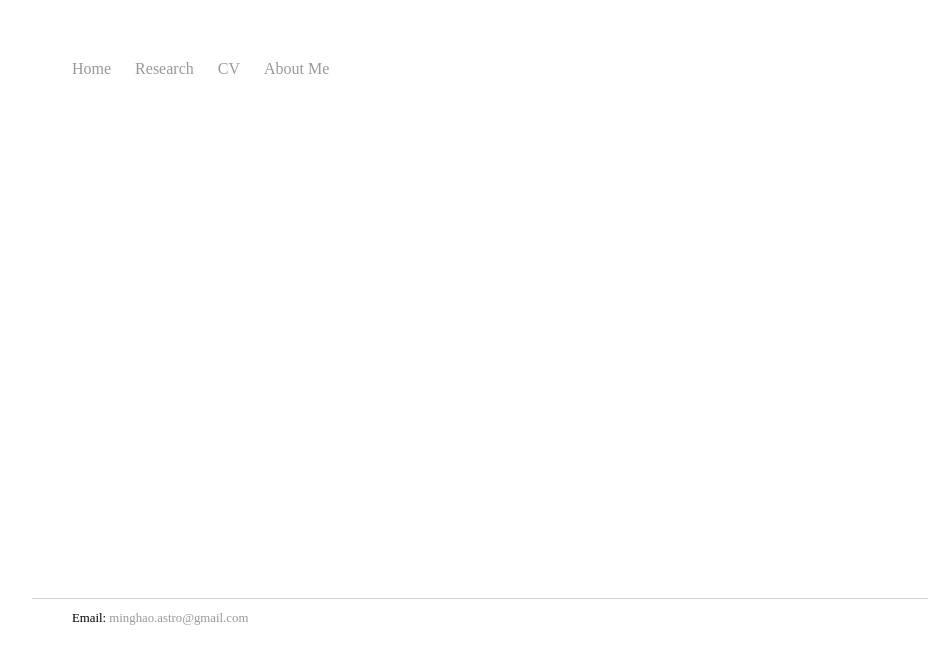
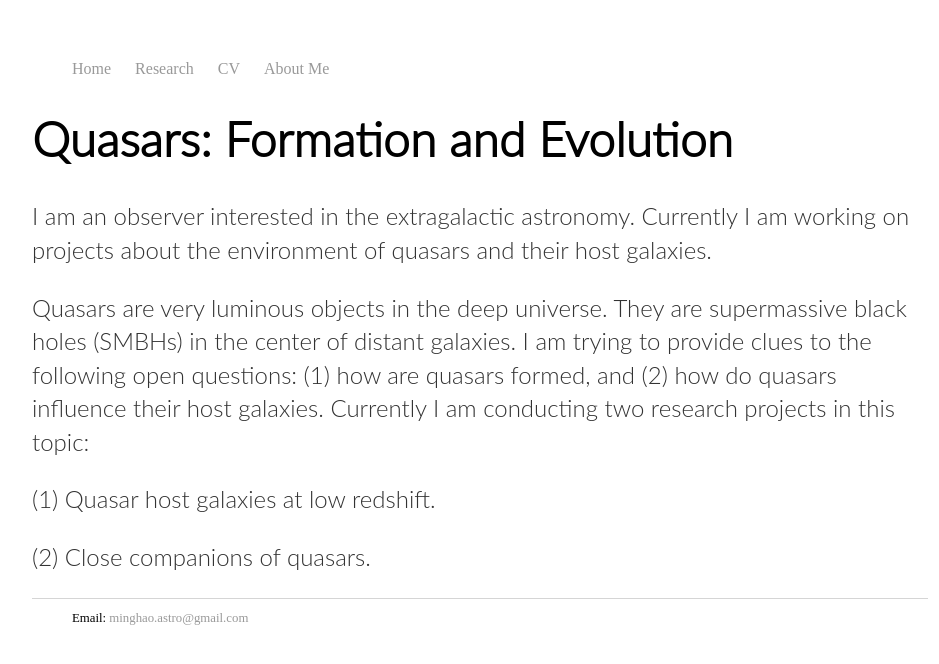
Before and after one commit to JianiDing/JianiDing.github.io, a Jekyll site: the page built from research/index.html, in a window 1280 px wide. Shown: the top 664 px of the page, without its empty margins (160-1099 px from the left). Built offline with Jekyll 4.4.1, drawn with Linux system fonts in a browser that asks for light colours.

Commit message:
Update index.html

```diff
--- a/research/index.html
+++ b/research/index.html
@@ -3,14 +3,14 @@ layout: research
 title: Quasars
 ---
 <div class="blurb">
-	<h1 style="font-family:lato light;color:white">Quasars: Formation and Evolution</h1>
+	<h1 style="font-family:lato light">Quasars: Formation and Evolution</h1>
 	<!--img src='/mw.jpg' style="float:bottom;width=contain"-->
-	<p style="font-family:lato light;color:white">
+	<p style="font-family:lato light">
 		I am an observer interested in the extragalactic astronomy.
 		Currently I am working on projects about
 		the environment of quasars and their host galaxies.
 	</p>
-	<p style="font-family:lato light;color:white">
+	<p style="font-family:lato light">
 		Quasars are very luminous objects in the deep universe.
 		They are supermassive black holes (SMBHs) in the center of distant galaxies.
 		I am trying to provide clues to the following open questions:
@@ -18,10 +18,10 @@ title: Quasars
 		(2) how do quasars influence their host galaxies.
 		Currently I am conducting two research projects in this topic:
 	</p>
-	<p style="font-family:lato light;color:white">
+	<p style="font-family:lato light">
 		(1) Quasar host galaxies at low redshift.
 	</p>
-	<p style="font-family:lato light;color:white">
+	<p style="font-family:lato light">
 		(2) Close companions of quasars.
 	</p>
 </div><!-- /.blurb -->
```
